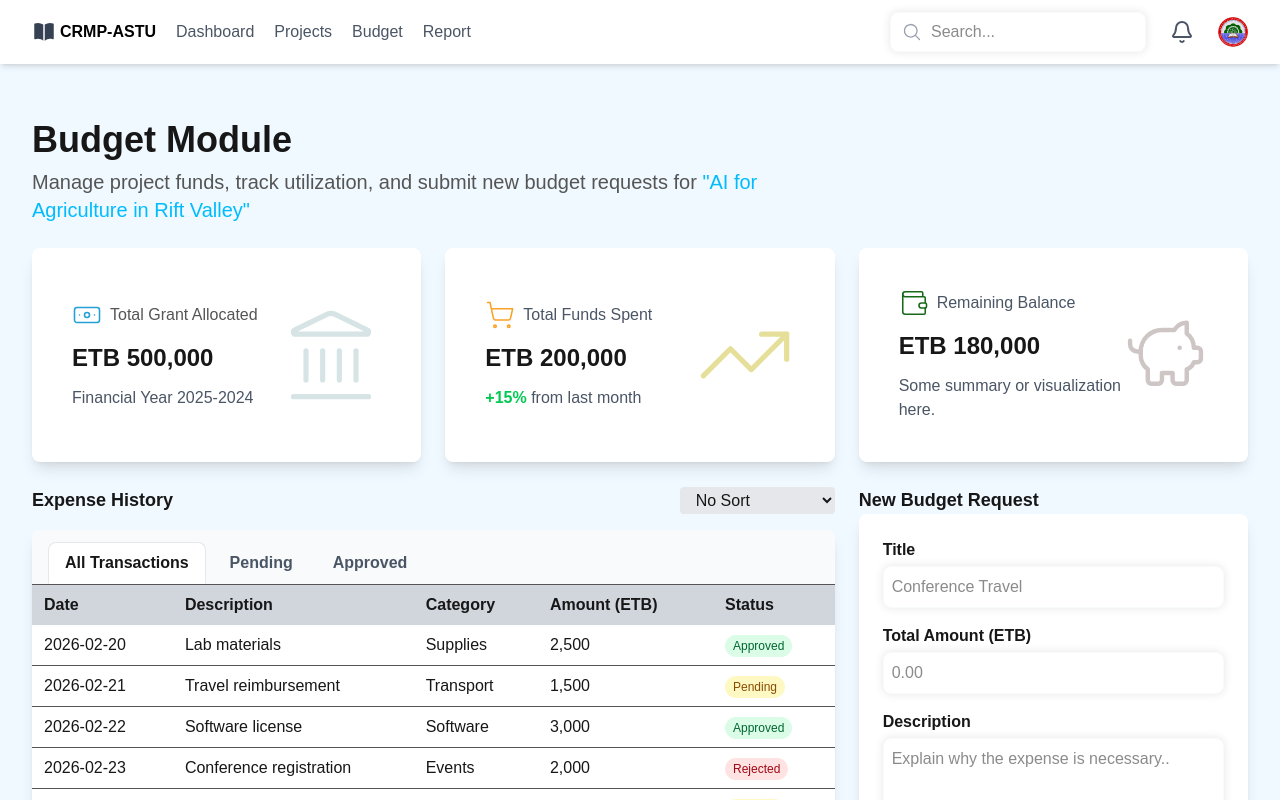
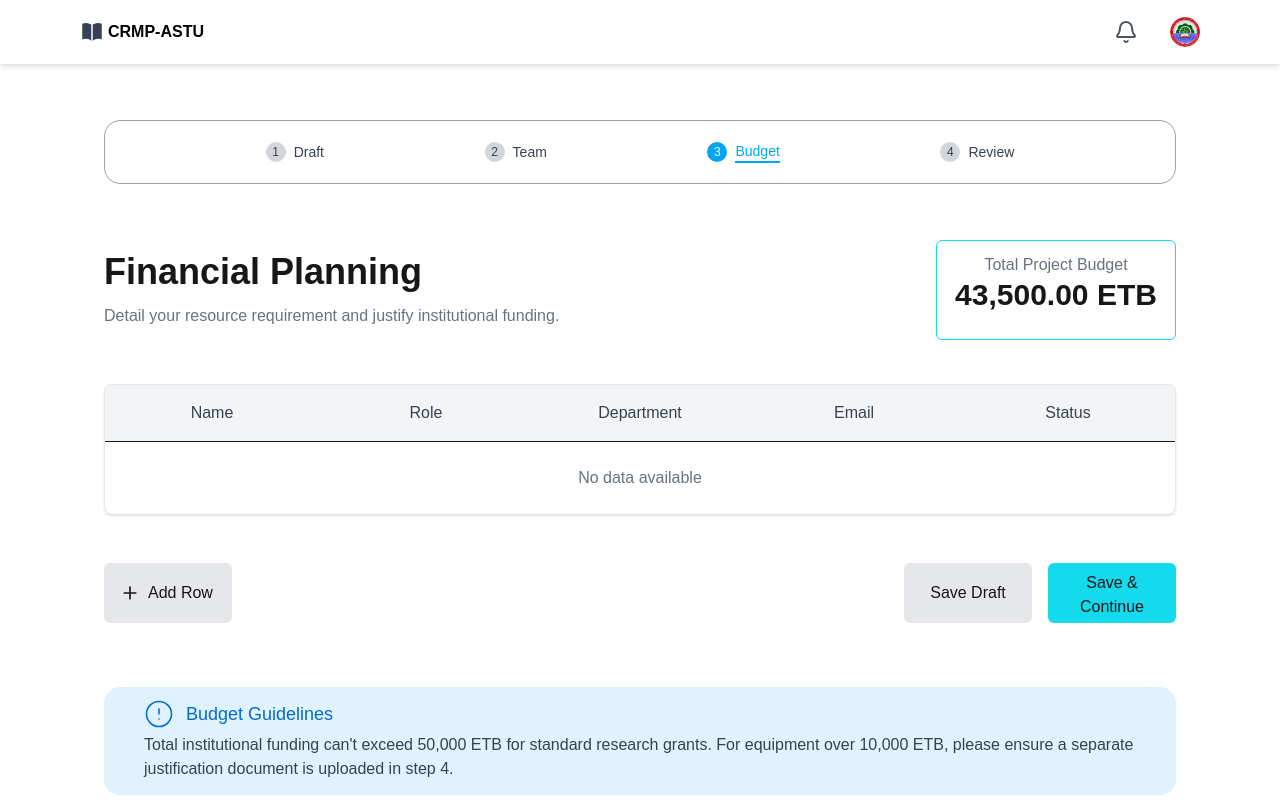
Before and after one commit to BunaCore/CRMP-Frontend, a Next.js app: page /submission/budget in a window 1280 px wide. Shown: the top 800 px of the page. Built offline with nearby package versions, Linux system fonts and the light colour scheme.

Commit message:
frontend:budgetpage

```diff
--- a/app/submission/budget/page.tsx
+++ b/app/submission/budget/page.tsx
@@ -1,12 +1,14 @@
-import NavSubmission from "@/components/nav-budget"
-import NewSubmission from "@/components/new-submission"
+import NewBudget from "@/components/new-budget"
+import NavBudget from "@/components/nav-budget"
 
 export default function Submission() {
 
     return(
         <>
-        <NavSubmission/>
-        <NewSubmission/>
+        {/*<BudgetForm/>
+        <NavBudget/>*/}
+        <NavBudget/>
+        <NewBudget/>
         </>
     )
 
--- a/components/nav-budget.tsx
+++ b/components/nav-budget.tsx
@@ -1,45 +1,22 @@
 
 import Image from "next/image";
-import { MagnifyingGlassIcon } from "@heroicons/react/24/solid";
 import { BellIcon } from "@heroicons/react/24/solid";
 import { BookOpenIcon } from "@heroicons/react/24/solid";
 import { Bell } from "lucide-react";
 
-export default function NavSubmission() {
+export default function NavBudget() {
 
 
   return(
 
-       <nav className="fixed flex items-center justify-between py-3 px-8 top-0 w-full h-16 bg-white shadow-md">
+       <nav className="fixed flex items-center justify-between py-3 px-20 top-0 w-full h-16 bg-white shadow-md">
 
-
-            <ul className="flex gap-5 text-sm text-gray-700 cursor-pointer">
-
-                {/* Always visible */}
-                <li className="flex items-center gap-1">
+            <li className="flex items-center gap-1">
                   <BookOpenIcon className="h-6 w-6 text-gray-700" />
                   <span className="text-black font-bold text-base">CRMP-ASTU</span>
-                </li>
+            </li>
 
-                {/* Desktop only */}
-                <li className="hidden md:block text-gray-600 text-base">Dashboard</li>
-                <li className="hidden md:block text-gray-600 text-base">Projects</li>
-                <li className="hidden md:block text-gray-600 text-base">Budget</li>
-                <li className="hidden md:block text-gray-600 text-base">Report</li>
-
-              </ul>
-
-            <div className="flex items-center gap-6">
-
-              {/* Desktop only search */}
-              <div className="relative w-64 hidden md:block">
-                <MagnifyingGlassIcon className="absolute left-3 top-1/2 transform -translate-y-1/2 h-5 w-5 text-gray-400" />
-                <input
-                  type="search"
-                  placeholder="Search..."
-                  className="w-full h-10 pl-10 pr-3 border rounded-lg border-[#F8FBFC] bg-white shadow-[0_0_10px_rgba(0,0,0,0.1)]"
-                />
-              </div>
+            <div className="flex items-center gap-8">
 
               {/* Always visible */}
               <Bell className="h-6 w-6 text-gray-600 cursor-pointer" />
--- /dev/null
+++ b/components/nav-budgetform.tsx
@@ -0,0 +1,71 @@
+
+import Image from "next/image";
+import { MagnifyingGlassIcon } from "@heroicons/react/24/solid";
+import { BellIcon } from "@heroicons/react/24/solid";
+import { BookOpenIcon } from "@heroicons/react/24/solid";
+import { Bell } from "lucide-react";
+
+export default function NavBudget() {
+
+
+  return(
+
+       <nav className="fixed flex items-center justify-between py-3 px-8 top-0 w-full h-16 bg-white shadow-md">
+
+
+            <ul className="flex gap-5 text-sm text-gray-700 cursor-pointer">
+
+                {/* Always visible */}
+                <li className="flex items-center gap-1">
+                  <BookOpenIcon className="h-6 w-6 text-gray-700" />
+                  <span className="text-black font-bold text-base">CRMP-ASTU</span>
+                </li>
+
+                {/* Desktop only */}
+                <li className="hidden md:block text-gray-600 text-base">Dashboard</li>
+                <li className="hidden md:block text-gray-600 text-base">Projects</li>
+                <li className="hidden md:block text-gray-600 text-base">Budget</li>
+                <li className="hidden md:block text-gray-600 text-base">Report</li>
+
+              </ul>
+
+            <div className="flex items-center gap-6">
+
+              {/* Desktop only search */}
+              <div className="relative w-64 hidden md:block">
+                <MagnifyingGlassIcon className="absolute left-3 top-1/2 transform -translate-y-1/2 h-5 w-5 text-gray-400" />
+                <input
+                  type="search"
+                  placeholder="Search..."
+                  className="w-full h-10 pl-10 pr-3 border rounded-lg border-[#F8FBFC] bg-white shadow-[0_0_10px_rgba(0,0,0,0.1)]"
+                />
+              </div>
+
+              {/* Always visible */}
+              <Bell className="h-6 w-6 text-gray-600 cursor-pointer" />
+
+              {/* Always visible */}
+              <div className="group relative">
+                <Image
+                  src="/ASTU.jpg"
+                  alt="Astu"
+                  width={30}
+                  height={30}
+                  className="rounded-full object-cover"
+                />
+
+                <div className="group-hover:block hidden absolute right-0 pt-4">
+                  <div className="flex flex-col gap-2 w-36 py-3 px-5 bg-gray-300 cursor-pointer text-gray-500 rounded">
+                    <p className="text-black">settings</p>
+                    <p className="text-black">Logout</p>
+                  </div>
+                </div>
+              </div>
+            </div>
+
+
+
+
+
+       </nav>
+)}
--- /dev/null
+++ b/components/new-budget.tsx
@@ -0,0 +1,90 @@
+"use client";
+
+import { useState, useEffect } from "react";
+import Image from "next/image";
+import Stepper from "@/components/stepper";
+import Table from "@/components/table-budget";
+import { Plus } from "lucide-react";
+
+export default function NewBudget() {
+
+      const [data, setData] = useState([]);
+
+    /*useEffect(() => {
+        const fetchData = async () => {
+        const res = await fetch("http://localhost:5000/team");
+        const result = await res.json();
+        setData(result);
+        };
+
+        fetchData();
+    }, []);*/
+
+    return(
+
+            <div className="flex flex-col gap-6 px-6 pt-30 pb-10">
+
+                <div className="px-20 mb-8">
+                {/* Stepper */}
+                <Stepper activeStep="Budget" />
+                </div>
+
+                {/* Financial + Budget row */}
+                <div className="px-20 flex justify-between items-center">
+
+                {/* Financial Planning */}
+                <div className="flex flex-col">
+                    <h1 className="lg:text-4xl text-2xl font-bold mb-3">Financial Planning</h1>
+                    <p className="text-gray-500 lg:text-base text-sm">
+                    Detail your resource requirement and justify institutional funding.
+                    </p>
+                </div>
+
+                {/* Budget Card */}
+                <div className="flex flex-col items-center py-3 px-1 w-60 h-25 bg-white rounded-md border border-[#13DAEC]">
+                    <p className="text-gray-500 text-base">Total Project Budget</p>
+                    <h1 className="text-3xl font-bold">43,500.00 ETB</h1>
+                </div>
+
+                </div>
+
+                {/* Table */}
+
+
+                <div className="flex flex-col gap-6 px-20 mt-5">
+                    <div>
+                    <Table data={data} />
+
+                    <div className="flex justify-between mt-12">
+                    <button className="flex items-center w-32 h-15 gap-2 bg-gray-200 px-4 py-2 rounded-md cursor-pointer">
+                        <Plus size={20} />
+                        Add Row
+                    </button>
+
+                    <div className="flex gap-4">
+                        <button className="w-32 h-15 bg-gray-200 px-4 py-2 rounded-md cursor-pointer">
+                        Save Draft
+                        </button>
+                        <button className="w-32 h-15 bg-[#13DAEC] px-4 py-2 rounded-md cursor-pointer">
+                        Save & Continue
+                        </button>
+                    </div>
+                    </div>
+                </div>
+
+                {/* Bottom div */}
+                <div className="mt-10 h-27 bg-sky-100 rounded-2xl px-10 py-3">
+                    {/* Make this div flex */}
+                    <div className="flex items-center gap-3 mb-1">
+                        <Image src="/alert.svg" alt="alert" width={30} height={30} />
+                        <h1 className="text-lg text-[#026CCF]">Budget Guidelines</h1>
+                    </div>
+
+                    <p className="text-gray-700">
+                        Total institutional funding can't exceed 50,000 ETB for standard research grants.
+                        For equipment over 10,000 ETB, please ensure a separate justification document is uploaded in step 4.
+                    </p>
+                    </div>
+              </div>
+            </div>
+);}
--- a/components/new-submission.tsx
+++ b/components/new-budgetform.tsx
@@ -3,7 +3,7 @@
 import { useState } from "react";
 import Image from "next/image";
 
-export default function NewSubmission() {
+export default function BudgetForm() {
   const [activeTab, setActiveTab] = useState("all");
   const [sortField, setSortField] = useState("");
   const [fileName, setFileName] = useState("");
--- /dev/null
+++ b/components/table-budget.tsx
@@ -0,0 +1,46 @@
+"use client";
+
+import React from "react";
+
+export default function Table({ data = [] }) {
+  return (
+    <div className="bg-white rounded-lg shadow overflow-x-auto border border-gray-200">
+      <table className="w-full table-fixed border-collapse">
+        {/* Table Header */}
+        <thead>
+          <tr className="bg-gray-100 border-b">
+            <th className="w-1/5 py-4 px-6 text-center font-medium text-gray-700">Name</th>
+            <th className="w-1/5 py-4 px-6 text-center font-medium text-gray-700">Role</th>
+            <th className="w-1/5 py-4 px-6 text-center font-medium text-gray-700">Department</th>
+            <th className="w-1/5 py-4 px-6 text-center font-medium text-gray-700">Email</th>
+            <th className="w-1/5 py-4 px-6 text-center font-medium text-gray-700">Status</th>
+          </tr>
+        </thead>
+
+        {/* Table Body */}
+        <tbody>
+          {data.length > 0 ? (
+            data.map((item, index) => (
+              <tr
+                key={index}
+                className="border-b hover:bg-gray-50 transition-colors"
+              >
+                <td className="py-4 px-6 text-center">{item.name}</td>
+                <td className="py-4 px-6 text-center">{item.role}</td>
+                <td className="py-4 px-6 text-center">{item.department}</td>
+                <td className="py-4 px-6 text-center">{item.email}</td>
+                <td className="py-4 px-6 text-center">{item.status}</td>
+              </tr>
+            ))
+          ) : (
+            <tr>
+              <td colSpan={5} className="py-6 text-center text-gray-500">
+                No data available
+              </td>
+            </tr>
+          )}
+        </tbody>
+      </table>
+    </div>
+  );
+}
```
Also changed, not shown: public/alert.svg (added).
